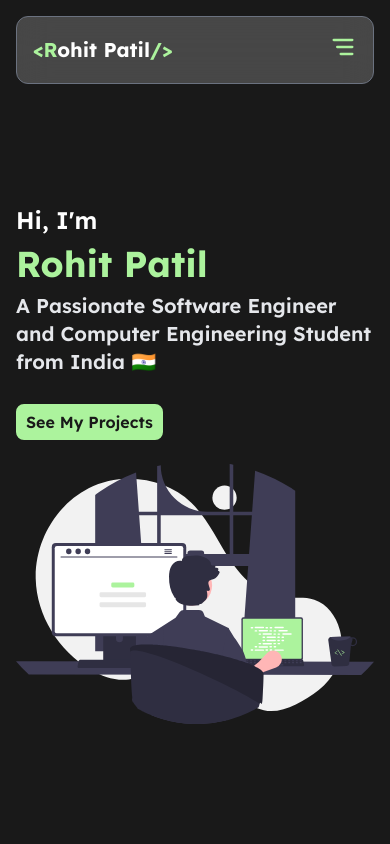
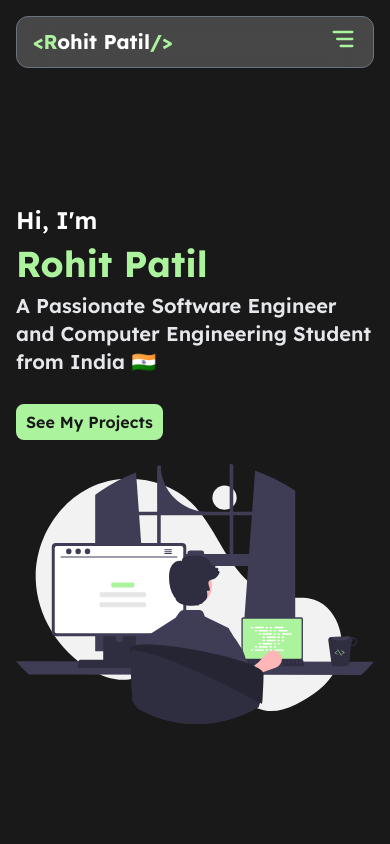
Before and after one commit to rohitvpatil0810/rohit-portfolio-next, a Next.js app: page / in a window 390 px wide. Shown: the top 844 px of the page. Built offline with nearby package versions, Linux system fonts and the light colour scheme.

Commit message:
refactor: update style in navbar

```diff
--- a/src/components/sections/navbar.tsx
+++ b/src/components/sections/navbar.tsx
@@ -49,7 +49,7 @@ function Navbar({}: Props) {
     >
       <GlassMorph
         className={cn(
-          "my-4 py-4 px-4 rounded-xl border border-gray-500 flex justify-between items-center mx-4 sm:mx-6 md:mx-8 lg:mx-10 xl:mx-20 2xl:mx-40",
+          "my-4 py-2 sm:py-4 px-4 rounded-xl border border-gray-500 flex justify-between items-center mx-4 sm:mx-6 md:mx-8 lg:mx-10 xl:mx-20 2xl:mx-40",
           {
             "flex-col h-full": isMenuOpen,
             "flex-row": !isMenuOpen,
```
